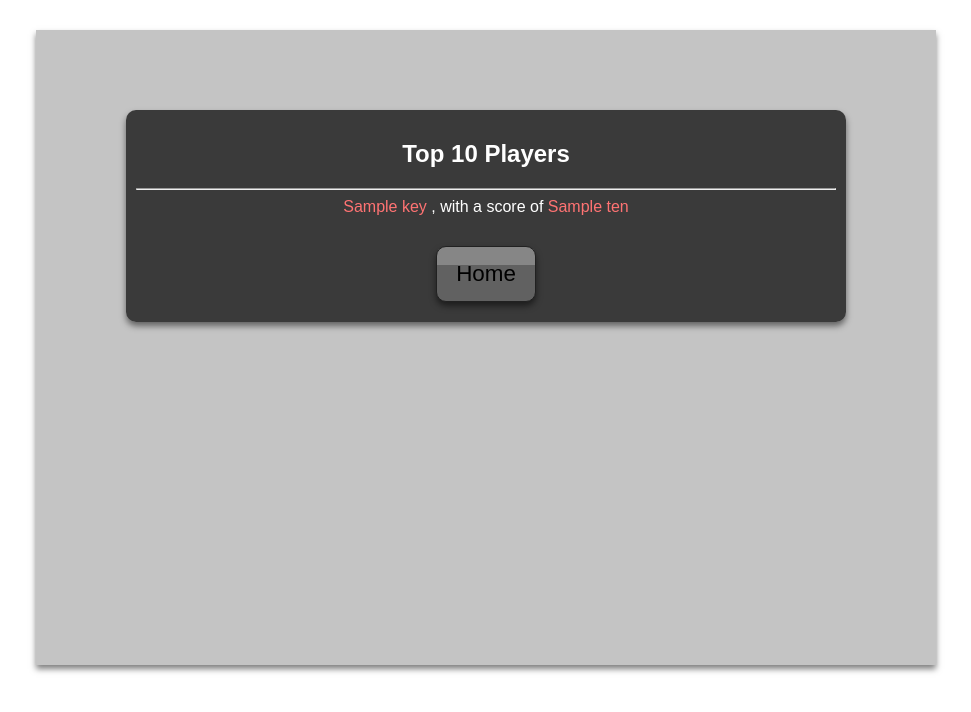
After one commit to the-hobbes/softwareEngineeringFinalProject, a Python web app: template rat-cat/templates/scores.html in a window 1280 px wide. The commit adds this page. Shown: the top 712 px of the page, without its empty margins (154-1125 px from the left). Run offline with Jinja, Linux system fonts and the light colour scheme; the template is opened without the code that fills it: most values are stand-ins (such as "Sample title", 1, 10 or a date in 2020); some web fonts are replaced.

Commit message:
finished scores layout in template and css. also added handlers to scores page to process rendering. Added shell class in the scores handler so we can hook into the database when needed and retrieve the top 10

```diff
--- a/rat-cat/css/style.css
+++ b/rat-cat/css/style.css
@@ -306,3 +306,45 @@ submitButton:active{position:relative;top:2px;}
 #opCard1, #playerCard1{
   margin-left:65px;
 }
+
+/*
+  Styling for the top ten scores page.
+*/
+#topTen{
+  width:700px;
+  background-color: rgba(0,0,0,.7);
+  margin:0px auto;
+  color: white;
+  text-align: center;
+  padding:10px;
+  -moz-border-radius:10px;-webkit-border-radius:10px;
+  border-radius:10px;
+  padding-bottom: 20px;
+  margin-top: 70px;
+}
+.even{
+  background-color: rgba(255,115,115,.2);
+}
+.odd{
+}
+#topTen ul{
+  list-style: none;
+  padding: 0px;
+  margin:0px;
+  text-align: center;
+}
+.playerName{
+  color:rgba(255,115,115,1);
+  padding-top:5px;
+  padding-bottom:5px;
+}
+.playerScore{
+  color:rgba(255,115,115,1);
+  padding-top:5px;
+  padding-bottom:5px;
+}
+#homeButton{
+  width:100px;
+  font:1.4em Futura, ‘Century Gothic’, AppleGothic, sans-serif;
+  margin-top: 30px;
+}
--- /dev/null
+++ b/rat-cat/templates/scores.html
@@ -0,0 +1,44 @@
+<!doctype html>
+	<head>
+		<meta charset="utf-8">
+		<meta http-equiv="X-UA-Compatible" content="IE=edge,chrome=1">
+		<title>Landing Page</title>
+		<meta name="description" content="">
+		<link rel="stylesheet" href="css/style.css" type="text/css" media="screen">
+	</head>
+
+	<body>
+
+		<div id="container" class="shadow">
+
+			<div id="topTen" class="shadow">
+				<h2>Top 10 Players</h2>
+				<hr>
+				<!-- print out each of the top ten, and their score -->
+				<!-- also, use a counter to set an item as even or odd for styling purposes -->
+				<ul>
+				{%for key in sortedKeys%}
+					<li class="{{ loop.cycle('odd', 'even') }}">
+						<span class="playerName">{{key}}</span>
+						<span>, with a score of </span>
+						<span class="playerScore">{{topTen[key]}}</span>
+					</li>
+				{% endfor %}
+				</ul>
+				<a href="/"><button id="homeButton" class="shadow">Home</button></a>
+			</div><!--end topten-->
+
+
+		</div><!--end container-->
+
+	</body>
+</html>
+				<!--
+				{% set i=0 %}
+				{%for key in sortedKeys%}
+					<div class="{{i%2}}">
+						<div id="playerName" class="{{i%2}}">{{key}}</div> <div id="playerScore">{{topTen[key]}}</div>
+						</br>
+					</div>
+					{% set i=i+1 %}
+				{% endfor %} -->
```
Also changed, not shown: rat-cat/python/scores.py (+58 -4 lines), rat-cat/templates/game.html (+7 -7 lines).
